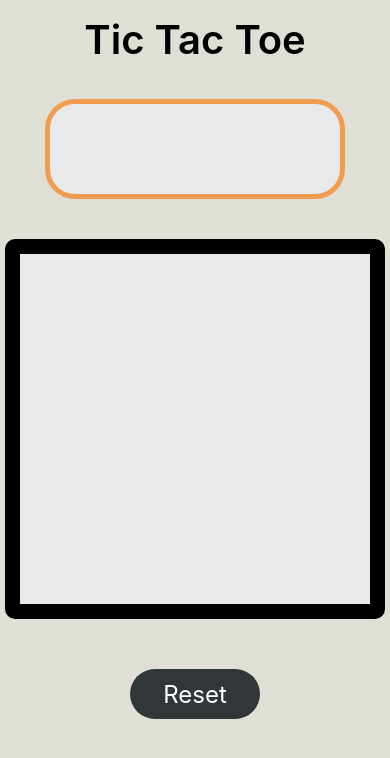
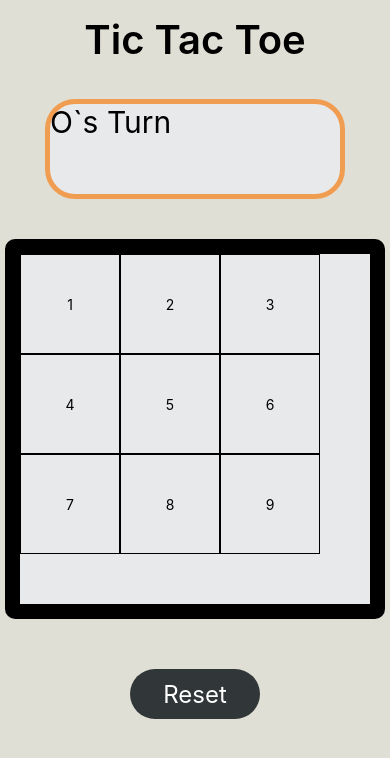
Before and after one commit to KristinAlex1/Tic-Tac-Toe-React-Native-App, a React Native app: screen / in a window 390 px wide. Shown: the top 758 px of the page. Built offline with nearby package versions, Linux system fonts and the light colour scheme.

Commit message:
Working on the Logic

```diff
--- a/App.tsx
+++ /dev/null
@@ -1,83 +0,0 @@
-import { Pressable, SafeAreaView, StyleSheet, Text, View } from 'react-native'
-import React from 'react'
-
-export default function App() {
-  return (
-    <SafeAreaView style={styles.appContainer}>
-      <View style={styles.headingContainer}>
-        <Text style = {styles.heading}>Tic Tac Toe</Text>
-      </View>
-      <View style={styles.turnContainer}>
-        <Text style={styles.turnText}></Text>
-      </View>
-      <View style={styles.grid}>
-
-      </View>
-      <View style={styles.buttonContainer}>
-        <Pressable style={styles.button}><Text style={styles.buttonTxt} >Reset</Text></Pressable>
-      </View>
-    </SafeAreaView>
-  )
-}
-
-const styles = StyleSheet.create({
-  appContainer:{
-    flex:1,
-    backgroundColor:'#E0DFD5',
-
-
-  },
-  headingContainer:{
-    margin:15,
-    flexDirection:'column',
-    alignItems:'center',
-
-  },
-  heading:{
-    fontSize:40,
-    fontWeight:'600'
-
-  },
-  turnContainer:{
-    alignSelf:'center',
-    height:100,
-    width: 300,
-    borderRadius:30,
-    backgroundColor: '#E8E9EB',
-    borderColor: '#F09D51',
-    borderWidth: 5,
-    marginBottom:40,
-    marginTop:20,
-    elevation:20
-
-  },
-  grid:{
-    alignSelf:'center',
-    height:380,
-    width: 380,
-    borderRadius:10,
-    backgroundColor: '#E8E9EB',
-    borderWidth:15,
-    elevation:20
-  },
-  buttonContainer:{
-    margin:50,
-    alignSelf:'center',
-    flexDirection:'column',
-    alignItems:'center'
-  },
-  button:{
-    height: 50,
-    width:130,
-    borderRadius:30,
-    backgroundColor: '#313638',
-    alignItems: 'center',
-    justifyContent: 'center',
-
-
-  },
-  buttonTxt:{
-    fontSize: 24,
-    color:'white'
-  }
-})
--- a/index.js
+++ b/index.js
@@ -3,7 +3,7 @@
  */
 
 import {AppRegistry} from 'react-native';
-import App from './App';
+import App from './src/App';
 import {name as appName} from './app.json';
 
 AppRegistry.registerComponent(appName, () => App);
--- /dev/null
+++ b/src/App.tsx
@@ -0,0 +1,162 @@
+import { FlatList, Pressable, SafeAreaView, StyleSheet, Text, Touchable, TouchableOpacity, View } from 'react-native'
+import React, { useState } from 'react'
+import { tictactoeVal } from './Constants';
+
+export default function App() {
+
+  const[playerTurn,setPlayerTurn] = useState(true);
+  const[value,setValue] = useState('o');
+  const[turnText,setTurnText] = useState('O`s Turn');
+
+
+  let gameofO = '';
+  let gameofX = '';
+
+  const play = (value) => {
+    if (playerTurn === true){
+        gameofO += value;
+        setTurnText('X`s Turn');
+        setPlayerTurn(false);
+        setValue('x');
+    }
+    else if (playerTurn === false){
+        gameofO += value;
+        setTurnText('O`s Turn');
+        setPlayerTurn(true);
+        setValue('o');
+    }
+  }
+
+  const order = (value) => {
+    let newVal = Array.from(value);
+    for (let i = 0; i < newVal.length;i++){
+      if(newVal[i] > newVal[i+1]){
+        let temp = newVal[i];
+        newVal[i] = newVal[i+1];
+        newVal[i+1] = temp;
+      }
+    }
+
+    checkWinner(newVal)
+
+  }
+
+
+  const checkWinner = (val) => {
+    const winnerCombo = ['123','159','147','456','789','258','679','357'];
+    for (let i = 0; i < val.length;i++){
+      if(val === winnerCombo[i]){
+        setTurnText('Winner');
+
+      }
+      else {
+        setTurnText('Draw')
+      }
+    }
+  }
+  return (
+    <SafeAreaView style={styles.appContainer}>
+      <View style={styles.headingContainer}>
+        <Text style = {styles.heading}>Tic Tac Toe</Text>
+
+
+
+      </View>
+      <View style={styles.turnContainer}>
+        <Text style={styles.turnText}>{turnText}</Text>
+      </View>
+      <View style={styles.grid}>
+        <FlatList
+          data = {tictactoeVal}
+          numColumns={3}
+          keyExtractor={(item) => item.value.toString()}
+          renderItem={({item}) => (
+              <Pressable
+                style={styles.boxes}
+                onPress={() => play(item.value)}
+              >
+                <Text>{item.value}</Text>
+              </Pressable>
+          )}
+        />
+      </View>
+      <View style={styles.buttonContainer}>
+        <Pressable style={styles.button}><Text style={styles.buttonTxt} >Reset</Text></Pressable>
+      </View>
+    </SafeAreaView>
+  )
+}
+
+const styles = StyleSheet.create({
+  appContainer:{
+    flex:1,
+    backgroundColor:'#E0DFD5',
+
+
+  },
+  headingContainer:{
+    margin:15,
+    flexDirection:'column',
+    alignItems:'center',
+
+  },
+  heading:{
+    fontSize:40,
+    fontWeight:'600'
+
+  },
+  turnContainer:{
+    alignSelf:'center',
+    height:100,
+    width: 300,
+    borderRadius:30,
+    backgroundColor: '#E8E9EB',
+    borderColor: '#F09D51',
+    borderWidth: 5,
+    marginBottom:40,
+    marginTop:20,
+    elevation:20
+
+  },
+  turnText:{
+    fontSize:30
+  },
+  grid:{
+    alignSelf:'center',
+    height:380,
+    width: 380,
+    borderRadius:10,
+    backgroundColor: '#E8E9EB',
+    borderWidth:15,
+    elevation:20
+  },
+  buttonContainer:{
+    margin:50,
+    alignSelf:'center',
+    flexDirection:'column',
+    alignItems:'center'
+  },
+  button:{
+    height: 50,
+    width:130,
+    borderRadius:30,
+    backgroundColor: '#313638',
+    alignItems: 'center',
+    justifyContent: 'center',
+  },
+  boxes: {
+    width: 100,
+    height: 100,
+    justifyContent: 'center',
+    alignItems: 'center',
+    borderWidth: 1,
+    borderColor: '#000',
+  },
+  buttonTxt:{
+
+  },
+  buttonTxt:{
+    fontSize: 24,
+    color:'white'
+  }
+})
--- /dev/null
+++ b/src/Constants.ts
@@ -0,0 +1,39 @@
+export const tictactoeVal: Box[] = [
+    {
+        name: 'one',
+        value: 1,
+    },
+    {
+        name: 'two',
+        value: 2,
+    },
+    {
+        name: 'three',
+        value: 3,
+    },
+    {
+        name: 'four',
+        value: 4,
+    },
+    {
+        name: 'five',
+        value: 5,
+    },
+    {
+        name: 'six',
+        value: 6,
+    },
+    {
+        name: 'seven',
+        value: 7,
+    },
+    {
+        name: 'eight',
+        value: 8,
+    },
+    {
+        name: 'nine',
+        value: 9,
+    },
+
+]
--- /dev/null
+++ b/src/index.d.ts
@@ -0,0 +1,4 @@
+interface Box{
+    name: string,
+    value: number,
+}
```
Also changed, not shown: 1 other file (tests, documents, lock files or other folders).
